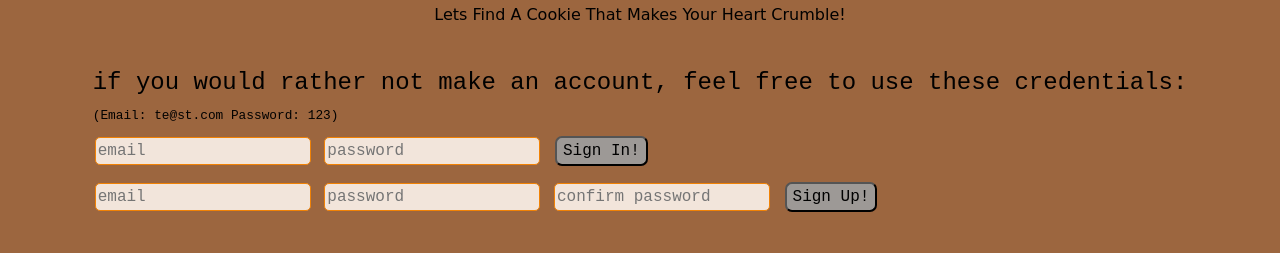
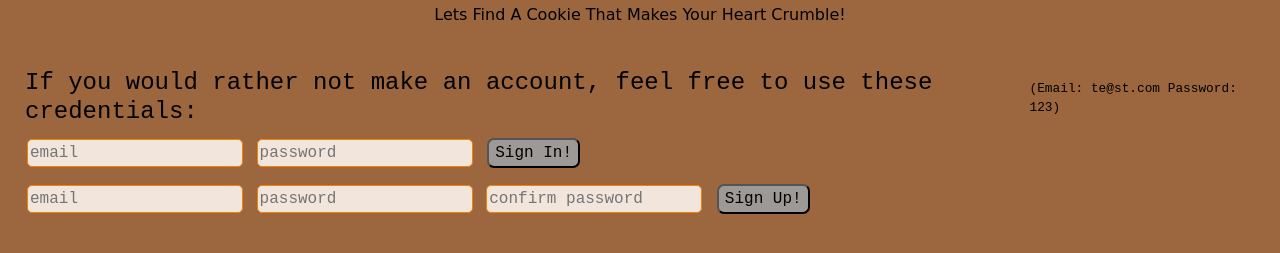
Before and after one commit to MGubernick/crumble-front-end-mg, a website built with webpack: page index.html in a window 1280 px wide. Both pictures are taken after a click on the button "Welcome!". Shown: the part 107-360 px from the top of the page. Built offline with nearby package versions, Linux system fonts and the light colour scheme; a web font is replaced by a local one.

Commit message:
Style Landing

```diff
--- a/assets/styles/index.scss
+++ b/assets/styles/index.scss
@@ -60,6 +60,12 @@ h1 {
   display: flex;
   flex-direction: column;
   font-family: 'Love Ya Like A Sister', cursive, monospace, sans-serif;
+}
+
+.dummy {
+  align-items: center;
+  display: flex;
+  justify-content: center;
 }
 
 .app-name {
--- a/index.html
+++ b/index.html
@@ -23,8 +23,10 @@
   <div class="before-sign-in">
     <button class="welcome" type="button">Welcome!</button>
     <form id="sign-in">
-      <h4>if you would rather not make an account, feel free to use these credentials:</h4>
+      <div class="dummy">
+      <h4>If you would rather not make an account, feel free to use these credentials:</h4>
       <h6><small>(Email: te@st.com Password: 123)</small></h6>
+    </div>
       <input type="text" name="credentials[email]" placeholder="email" />
       <input type="password" name="credentials[password]" placeholder="password" />
       <button type="submit" name="button">Sign In!</button>
```
